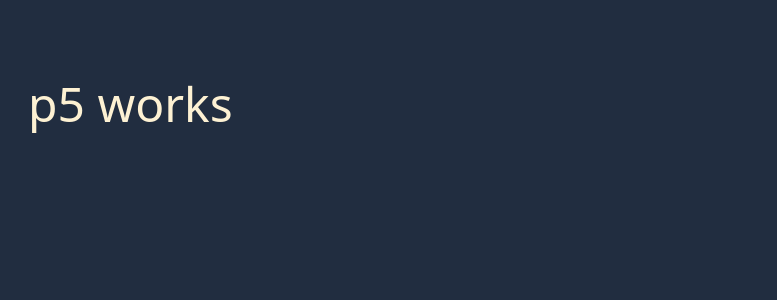
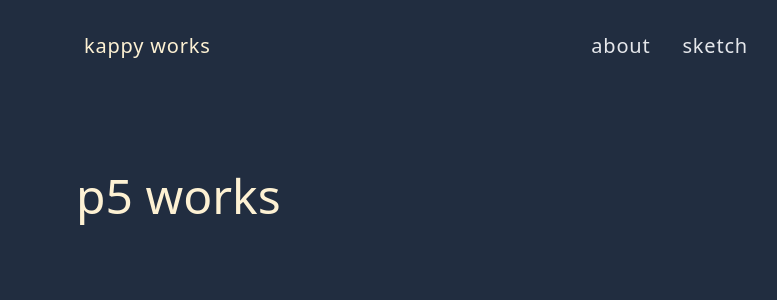
Before and after one commit to kp047i/my-works, a Next.js app: page /sketch in a window 1280 px wide. Shown: the top 300 px of the page, without its empty margins (228-1005 px from the left). Built offline with nearby package versions, Linux system fonts and the light colour scheme.

Commit message:
style: add root page with particle

```diff
--- /dev/null
+++ b/src/components/Card.tsx
@@ -0,0 +1,52 @@
+import React from 'react';
+import Image from 'next/image';
+
+import { FontAwesomeIcon } from '@fortawesome/react-fontawesome';
+import { faTwitter, faGithub } from '@fortawesome/free-brands-svg-icons';
+
+const Card: React.FC = () => {
+  const socialLinks = () => {
+    const links = [
+      {
+        name: 'twitter',
+        link: 'https://twitter.com/kp047i',
+        icon: faTwitter,
+      },
+      {
+        name: 'github',
+        link: 'https://github.com/kp047i',
+        icon: faGithub,
+      },
+    ];
+
+    return links.map((link) => (
+      <a href={link.link} key={link.name} className="text-xl text-latte mr-4">
+        <FontAwesomeIcon icon={link.icon} />
+      </a>
+    ));
+  };
+
+  return (
+    <div className="flex flex-col">
+      <div className="mb-8">
+        <Image
+          src="/avatar.png"
+          alt="avator"
+          width={80}
+          height={80}
+          className="rounded-full"
+        />
+      </div>
+      <div className="text-latte tracking-wider mb-2">
+        <h1 className="text-3xl mb-6">kappy </h1>
+        <p className="text-lg lg:mb-2">Web Developer &</p>
+        <p className="text-lg lg:mb-2">
+          Student at Shibaura Insititute of Technology
+        </p>
+      </div>
+      <div>{socialLinks()}</div>
+    </div>
+  );
+};
+
+export default Card;
--- /dev/null
+++ b/src/components/HamburgerButton.tsx
@@ -0,0 +1,33 @@
+import React from 'react';
+import { faBars, faTimes } from '@fortawesome/free-solid-svg-icons';
+import { FontAwesomeIcon } from '@fortawesome/react-fontawesome';
+
+type PropsType = {
+  isOpen: boolean;
+  setIsOpen: (value: React.SetStateAction<boolean>) => void;
+};
+
+const HamburgerButton: React.FC<PropsType> = (props) => {
+  const { isOpen, setIsOpen } = props;
+
+  let icon: React.ReactNode;
+  if (isOpen) {
+    icon = <FontAwesomeIcon icon={faTimes} size="lg" />;
+  } else {
+    icon = <FontAwesomeIcon icon={faBars} size="lg" />;
+  }
+
+  return (
+    <button
+      className="inline-flex items-center justify-center p-2 rounded-md w-8 h-8 text-latte hover:text-latteHover hover:bg-gray-700 focus:outline-none focus:ring-2 focus:ring-white"
+      aria-expanded={isOpen}
+      type="button"
+      onClick={() => setIsOpen(!isOpen)}
+    >
+      <span className="sr-only">Open main menu</span>
+      {icon}
+    </button>
+  );
+};
+
+export default HamburgerButton;
--- /dev/null
+++ b/src/components/HamburgerMenu.tsx
@@ -0,0 +1,42 @@
+import React from 'react';
+import Link from 'next/link';
+
+type PropsType = {
+  isOpen: boolean;
+};
+
+type LinkType = {
+  link: string;
+  href: string;
+};
+
+const HamburgerMenu: React.FC<PropsType> = (props) => {
+  const { isOpen } = props;
+
+  const links: LinkType[] = [
+    {
+      link: 'about',
+      href: '/about',
+    },
+    {
+      link: 'sketch',
+      href: '/sketch',
+    },
+  ];
+
+  const menu = links.map((link) => (
+    <div
+      className={`w-full mt-2 pl-2 rounded-lg text-lg text-latte hover:text-latteHover hover:bg-gray-700 focus:outline-none focus:ring-2 focus:ring-latteHover',
+        ${!isOpen && 'hidden'}`}
+      key={link.link}
+    >
+      <Link href={link.href}>
+        <span>{link.link}</span>
+      </Link>
+    </div>
+  ));
+
+  return <>{menu}</>;
+};
+
+export default HamburgerMenu;
--- /dev/null
+++ b/src/components/Header.tsx
@@ -0,0 +1,63 @@
+import React, { useState } from 'react';
+import Link from 'next/link';
+import HamburgerButton from './HamburgerButton';
+import HamburgerMenu from './HamburgerMenu';
+
+type LinkType = {
+  link: string;
+  href: string;
+};
+
+const Header: React.FC = () => {
+  const [isOpen, setIsOpen] = useState(false);
+  const links: LinkType[] = [
+    {
+      link: 'about',
+      // href: '/about',
+      href: '#',
+    },
+    {
+      link: 'sketch',
+      // href: '/sketch',
+      href: '#',
+    },
+  ];
+  const rightLinks = () => {
+    return links.map((link) => (
+      <Link href={link.href} key={link.link}>
+        {/* TODO add cursor-pointer  */}
+        <span className="text-xl text-gray-200 ml-8">{link.link}</span>
+      </Link>
+    ));
+  };
+
+  return (
+    <header className="w-full tracking-wider">
+      <nav className="py-4 lg:py-8">
+        <div className="flex-auto flex-grow h-18 flex items-center justify-between">
+          {/* left nav */}
+          <Link href="/">
+            <span className="cursor-pointer pl-2 text-xl text-latte hover:text-latteHover hover:bg-gray-700">
+              kappy works
+            </span>
+          </Link>
+          {/* right nav */}
+          {/* mobile hamburger button */}
+          <div>
+            <div className="sm:hidden">
+              <HamburgerButton isOpen={isOpen} setIsOpen={setIsOpen} />
+            </div>
+            <div>
+              <div className="hidden sm:block">{rightLinks()}</div>
+            </div>
+          </div>
+        </div>
+        <div className="sm:hidden">
+          <HamburgerMenu isOpen={isOpen} />
+        </div>
+      </nav>
+    </header>
+  );
+};
+
+export default Header;
--- a/src/components/Layout.tsx
+++ b/src/components/Layout.tsx
@@ -1,4 +1,6 @@
 import React from 'react';
+
+import Header from './Header';
 
 type Props = {
   children: React.ReactNode;
@@ -9,7 +11,10 @@ const Layout: React.FC<Props> = (props) => {
 
   return (
     <div className="bg-navy min-h-screen">
-      <div className="container max-w-screen-md mx-auto">{children}</div>
+      <div className="container max-w-screen-md mx-auto px-8 md:px-12">
+        <Header />
+        {children}
+      </div>
     </div>
   );
 };
--- a/src/components/SketchWrapper.tsx
+++ b/src/components/SketchWrapper.tsx
@@ -1,27 +1,19 @@
-import React, { useState } from 'react';
-import Sketch from 'react-p5';
-import p5Types from 'p5';
+import React from 'react';
+import P5Wrapper from 'react-p5-wrapper';
+import sketch from '../sketch/MovingDots/sketch';
 
-const SketchWrapper: React.FC = () => {
-  const [state, _setState] = useState({ y: 0, direction: '^' });
+type PropsType = {
+  clientWidth: number;
+};
 
-  const setup = (p5: p5Types, parentRef: Element) => {
-    p5.createCanvas(200, 200).parent(parentRef);
-  };
+const SketchWrapper: React.FC<PropsType> = (props) => {
+  const { clientWidth } = props;
 
-  const draw = (p5: p5Types) => {
-    p5.background(0);
-    p5.fill(255, state.y * 1.3, 0);
-    p5.ellipse(p5.width / 2, state.y, 50);
-    if (state.y > p5.height) state.direction = '';
-    if (state.y < 0) {
-      state.direction = '^';
-    }
-    if (state.direction === '^') state.y += 8;
-    else state.y -= 4;
-  };
-
-  return <Sketch setup={setup} draw={draw} />;
+  return (
+    <div className="sketchwrapper">
+      <P5Wrapper sketch={sketch} clientWidth={clientWidth} />
+    </div>
+  );
 };
 
 export default SketchWrapper;
--- a/src/pages/index.tsx
+++ b/src/pages/index.tsx
@@ -1,13 +1,36 @@
-import React from 'react';
+import React, { useState, useEffect } from 'react';
+import dynamic from 'next/dynamic';
+import Layout from '../components/Layout';
+import Card from '../components/Card';
 
-import Layout from '../components/Layout';
+const AviodSSRComponent = dynamic(() => import('../components/SketchWrapper'), {
+  ssr: false,
+});
 
-const IndexPage: React.FC = () => (
-  <Layout>
-    <div className="py-80">
-      <h1 className="text-5xl text-latte">kappy works</h1>
-    </div>
-  </Layout>
-);
+const IndexPage: React.FC = () => {
+  const [clientWidth, setClientWidth] = useState(0);
+
+  useEffect(() => {
+    window.addEventListener('resize', () => {
+      setClientWidth(document.getElementById('p5canvas').clientWidth);
+    });
+
+    return () =>
+      window.removeEventListener('resize', () => {
+        setClientWidth(document.getElementById('p5canvas').clientWidth);
+      });
+  });
+
+  return (
+    <Layout>
+      <div className="mt-8">
+        <Card />
+        <div className="flex justify-center mt-8" id="p5canvas">
+          <AviodSSRComponent clientWidth={clientWidth} />
+        </div>
+      </div>
+    </Layout>
+  );
+};
 
 export default IndexPage;
--- a/src/pages/sketch/moving_dots.tsx
+++ b/src/pages/sketch/moving_dots.tsx
@@ -13,8 +13,11 @@ const MovingDotsPage: React.FC = () => {
   return (
     <Layout>
       <div className="py-80">
-        <div className="flex justify-center border-gray-200">
-          <AviodSSRComponent />
+        <div className="flex flex-col items-center w-hull">
+          <h1 className="text-5xl text-latte pb-80">MovingDots</h1>
+          <div className="">
+            <AviodSSRComponent />
+          </div>
         </div>
       </div>
     </Layout>
--- a/src/sketch/MovingDots/index.tsx
+++ b/src/sketch/MovingDots/index.tsx
@@ -4,14 +4,23 @@ import p5Types from 'p5';
 
 import { Particle, ParticleType } from './Particle';
 
-const MovingDots: React.FC = () => {
+type PropsType = {
+  width: number;
+};
+
+const MovingDots: React.FC<PropsType> = (props) => {
+  const { width } = props;
   const particles: ParticleType[] = [];
   const backgroundColor = '#212D40';
-  const numParticles = 40;
+  let canvasWidth: number;
   let time: number;
+  let numParticles: number;
+  let distanceRange: number;
 
   const setup = (p5: p5Types, parentRef: Element) => {
-    p5.createCanvas(400, 400).parent(parentRef);
+    canvasWidth = p5.min(width, 768);
+    numParticles = p5.min(width / 10, 50);
+    p5.createCanvas(canvasWidth, canvasWidth * 0.5).parent(parentRef);
     p5.background(backgroundColor);
 
     time = p5.random(0, 255);
@@ -28,7 +37,7 @@ const MovingDots: React.FC = () => {
   };
 
   const draw = (p5: p5Types) => {
-    const distanceRange = 40;
+    distanceRange = p5.min(p5.width / 10, 50);
     p5.colorMode(p5.RGB);
     p5.background(backgroundColor);
 
@@ -66,13 +75,14 @@ const MovingDots: React.FC = () => {
         }
       }
     }
-    p5.noFill();
-    p5.stroke('#FEF6E3');
-    p5.strokeWeight(4);
-    p5.rect(0, 0, p5.width, p5.height);
   };
 
-  return <Sketch setup={setup} draw={draw} />;
+  const windowResized = (p5: p5Types) => {
+    canvasWidth = p5.min(width, 768);
+    p5.resizeCanvas(canvasWidth, canvasWidth * 0.5);
+  };
+
+  return <Sketch setup={setup} draw={draw} windowResized={windowResized} />;
 };
 
 export default MovingDots;
--- /dev/null
+++ b/src/sketch/MovingDots/sketch.ts
@@ -0,0 +1,93 @@
+import p5Types from 'p5';
+
+import { Particle, ParticleType } from './Particle';
+
+type PropsType = {
+  clientWidth: number;
+};
+
+const sketch = (p: p5Types): void => {
+  const particles: ParticleType[] = [];
+  const backgroundColor = '#212D40';
+  let canvasWidth: number;
+  let time: number;
+  let numParticles: number;
+  let distanceRange: number;
+  p.setup = () => {
+    canvasWidth = p.min(p.windowWidth, 768);
+    numParticles = p.min(p.windowWidth / 10, 50);
+    distanceRange = p.min(p.windowWidth / 10, 50);
+    p.createCanvas(canvasWidth, canvasWidth * 0.5);
+    p.background(backgroundColor);
+    time = p.random(0, 255);
+
+    for (let i = 0; i < numParticles; i += 1) {
+      const particle = new Particle(
+        p.random(0, p.width),
+        p.random(0, p.height),
+        p.random(-1, 1),
+        p.random(-1, 1),
+      );
+      particles.push(particle);
+    }
+  };
+
+  const resetParticlePosition = (width: number) => {
+    particles.forEach((particle) => {
+      particle.position.x = p.random(0, width);
+      particle.position.y = p.random(0, width / 2);
+    });
+  };
+
+  p.myCustomRedrawAccordingToNewPropsHandler = (props: PropsType) => {
+    if (props.clientWidth !== null) {
+      resetParticlePosition(props.clientWidth);
+      numParticles = p.min(props.clientWidth / 10, 50);
+      distanceRange = p.min(props.clientWidth / 10, 50);
+      p.resizeCanvas(props.clientWidth, props.clientWidth * 0.5);
+    }
+  };
+
+  // eslint-disable-next-line no-param-reassign
+  p.draw = () => {
+    p.colorMode(p.RGB);
+    p.background(backgroundColor);
+
+    p.colorMode(p.HSB, 360, 100, 100, 1);
+    time += 1;
+    if (time > 360) time = 0;
+
+    for (let i = 0; i < numParticles - 1; i += 1) {
+      particles[i].update(p.width, p.height);
+      for (let j = 0; j < numParticles - 1; j += 1) {
+        if (
+          i !== j &&
+          p.dist(
+            particles[i].position.x,
+            particles[i].position.y,
+            particles[j].position.x,
+            particles[j].position.y,
+          ) < distanceRange
+        ) {
+          p.noStroke();
+          p.fill(time, 70, 70, 0.7);
+          p.circle(
+            particles[i].position.x,
+            particles[i].position.y,
+            particles[i].size,
+          );
+          p.strokeWeight(1);
+          p.stroke(time, 70, 70, 0.7);
+          p.line(
+            particles[i].position.x,
+            particles[i].position.y,
+            particles[j].position.x,
+            particles[j].position.y,
+          );
+        }
+      }
+    }
+  };
+};
+
+export default sketch;
```
